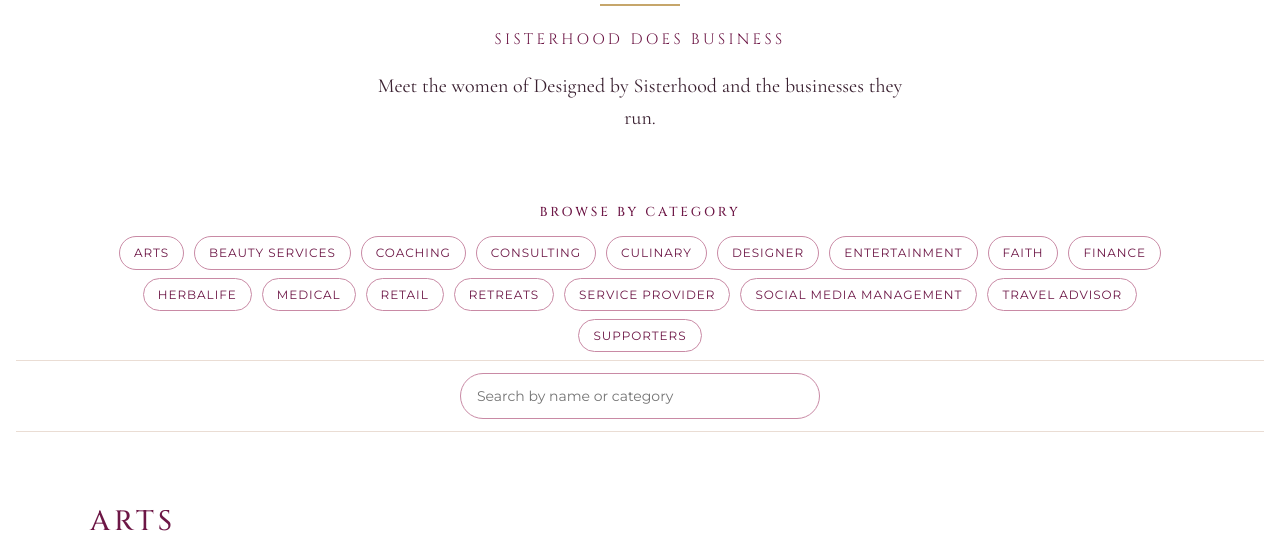
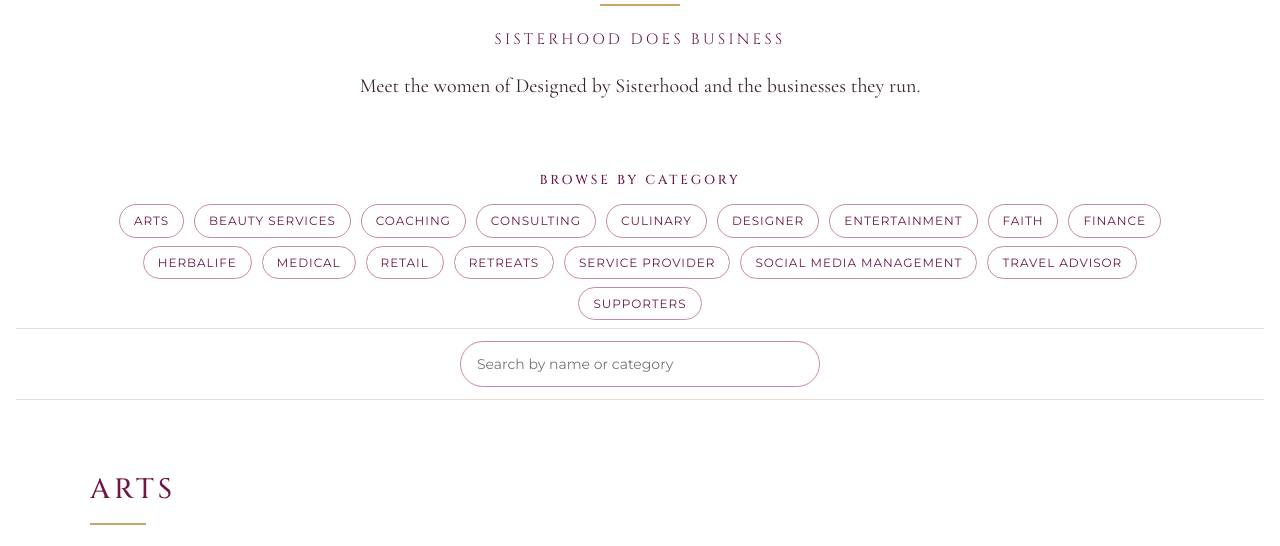
Before and after one commit to brooklynpencil/sisterhood-directory, a plain HTML site: page index.html in a window 1280 px wide. Shown: the part 212-758 px from the top of the page. Drawn offline with nearby package versions, Linux system fonts and the light colour scheme.

Commit message:
Update index.html

```diff
--- a/index.html
+++ b/index.html
@@ -22,7 +22,7 @@ header{text-align:center;padding:64px 0 40px}
 .wm-main{font-family:'Cormorant Garamond',serif;font-weight:700;color:var(--berry);font-size:clamp(48px,11vw,96px);line-height:.95;letter-spacing:-.01em;text-transform:uppercase}
 .tag{margin-top:22px;font-family:'Cinzel',serif;letter-spacing:.22em;font-size:clamp(11px,2.4vw,15px);color:var(--berry);text-transform:uppercase}
 .rule{width:80px;height:2px;background:var(--gold);margin:22px auto}
-.intro{max-width:560px;margin:0 auto;font-family:'Cormorant Garamond',serif;font-size:20px;color:var(--ink)}
+.intro{max-width:680px;margin:0 auto;font-family:'Cormorant Garamond',serif;font-size:20px;color:var(--ink);text-wrap:balance}
 .bar{position:sticky;z-index:10;background:var(--paper);border-top:1px solid var(--sand);border-bottom:1px solid var(--sand);padding:12px 0;top:env(safe-area-inset-top,0px)}
 body::before{content:"";position:fixed;inset:0 0 auto;height:env(safe-area-inset-top,0px);background:var(--paper);z-index:11}
 .bar-inner{max-width:1100px;margin:0 auto;display:flex;flex-direction:column;gap:10px}
```
